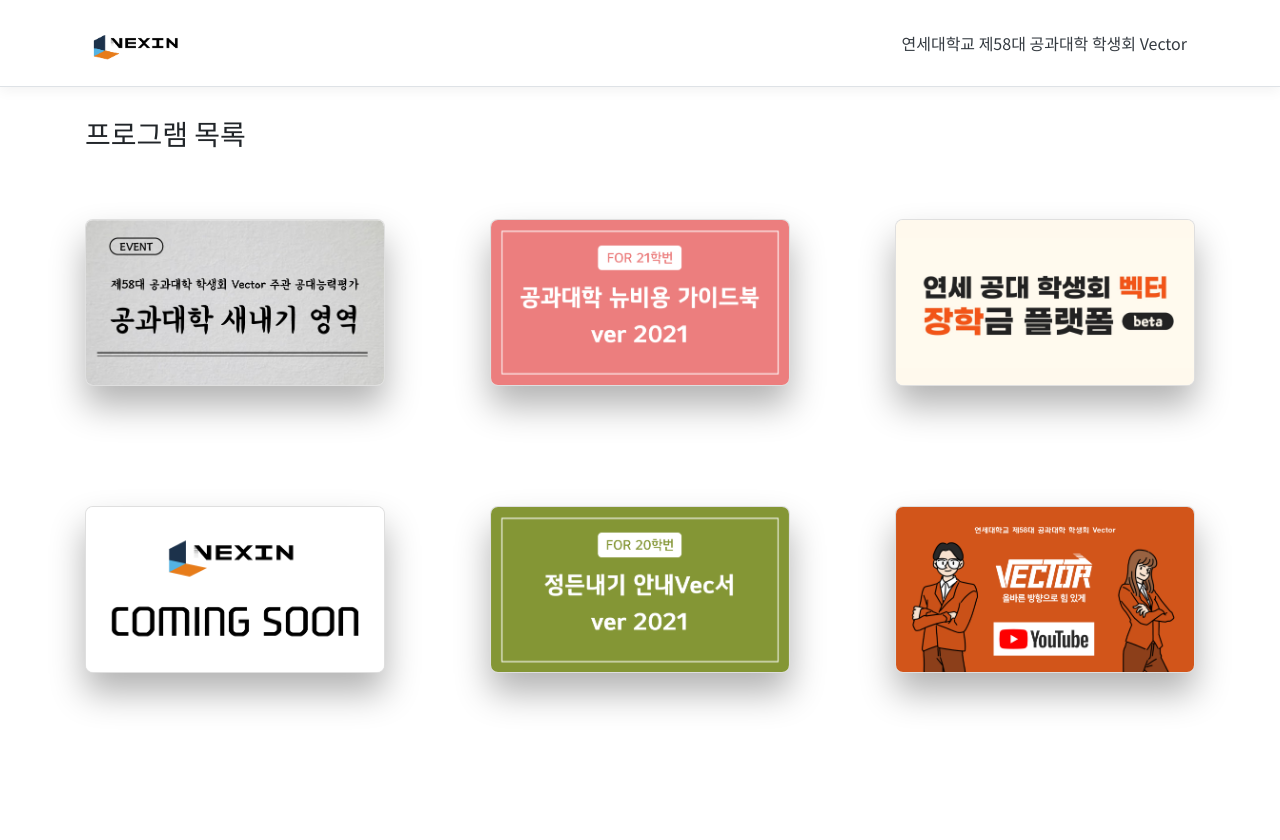
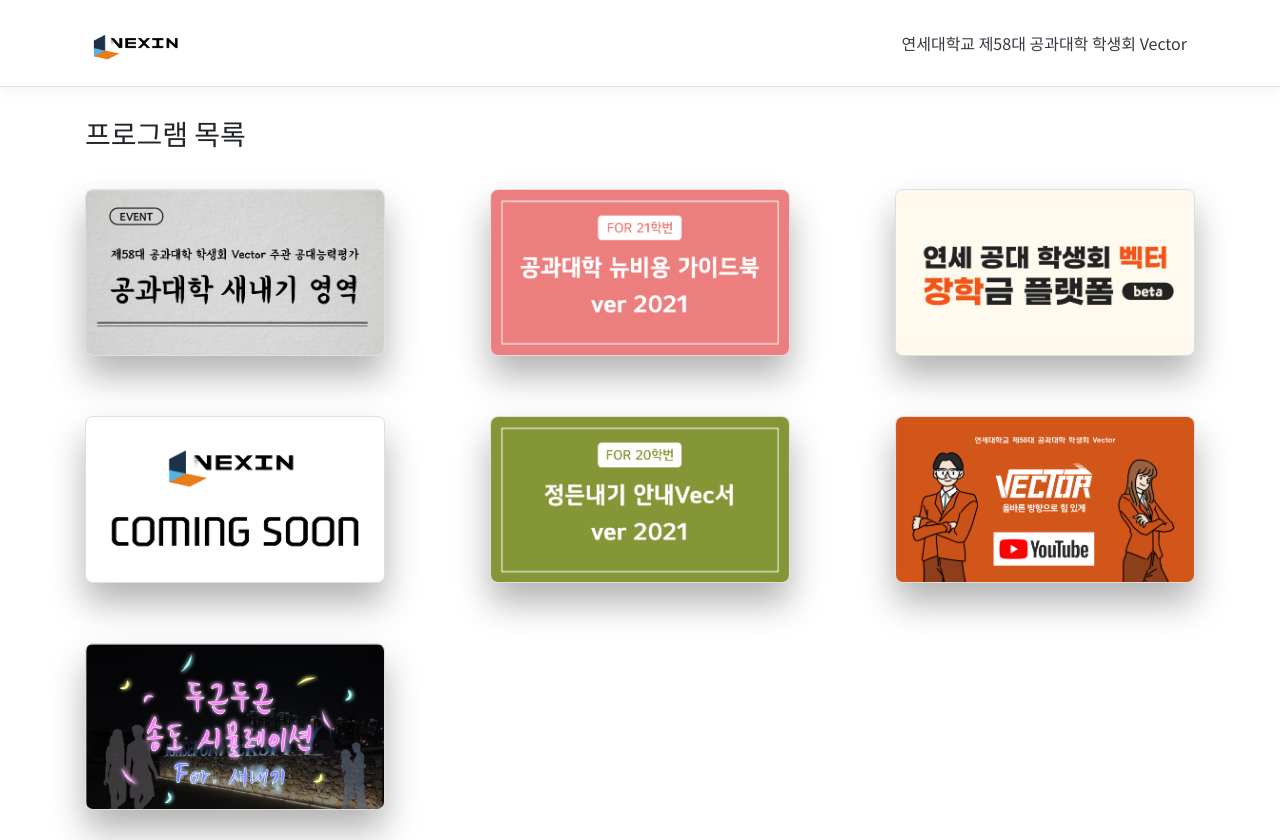
Before and after one commit to jyoo0515/Vexin_Web, a React (Create React App) app in the folder ClientApp/: page / in a window 1280 px wide. Before the commit the page ends 800 px from the top, so only its background shows below. Built offline with nearby package versions, Linux system fonts and the light colour scheme.

Commit message:
added songdo simulation

```diff
--- a/ClientApp/src/components/Home.css
+++ b/ClientApp/src/components/Home.css
@@ -17,8 +17,11 @@
 
 .card-container{
 	flex-direction: column;
-	margin-top: 60px;
-	margin-bottom: 60px;
+	/* margin-top: 60px;
+	margin-bottom: 60px; */
+
+	margin-top: 30px;
+	margin-bottom: 30px;
 }
 
 .card{
--- a/ClientApp/src/components/Home.js
+++ b/ClientApp/src/components/Home.js
@@ -7,6 +7,7 @@
 import thumb3 from './img/bg.jpg';
 import thumb4 from './img/20_Guide.png';
 import thumb5 from './img/Vector_Youtube.png';
+import thumb6 from './img/songdo.png';
 import tempImg from './img/Coming_Soon.png';
 
 export class Home extends Component {
@@ -54,6 +55,10 @@
       {
         title: "Vector Youtube", description: "공과대학 OT, 즐거운 컨텐츠, 유익한 정보가 영상으로 제공됩니다.",
         url: "https://www.youtube.com/channel/UCwe1AuUxppCfrORlrWjdYjQ", disabled: false
+      },
+      {
+        title: "두근두근 송도 시뮬레이션", description: "새내기들을 위한 송도 간접체험의 기회!",
+        url:"https://songdosimulation.azurewebsites.net/", disabled: false
       }
     ]
     this.setState({
@@ -75,9 +80,13 @@
         </div>
 
         <div className="card-list">
-          <Card className={6} onClick={() => { this.selectInfo(3); this.toggle(); }} />
+          <Card className={7} onClick={() => { this.selectInfo(3); this.toggle(); }} />
           <Card className={4} onClick={() => { this.selectInfo(4); this.toggle(); }} />
           <Card className={5} onClick={() => { this.selectInfo(5); this.toggle(); }} />
+        </div>
+
+        <div className="card-list">
+          <Card className={6} onClick={() => { this.selectInfo(6); this.toggle(); }} />
         </div>
 
         <Modal isOpen={this.state.isOpen} toggle={this.toggle}>
@@ -103,7 +112,7 @@
 
 export class Card extends Component {
   render() {
-    const imgList = [thumb0, thumb1, thumb2, thumb3, thumb4, thumb5, tempImg];
+    const imgList = [thumb0, thumb1, thumb2, thumb3, thumb4, thumb5, thumb6, tempImg];
 
     return(
       <div className="card-container" onClick={this.props.onClick}>
```
Also changed, not shown: ClientApp/src/components/img/songdo.png (added).
